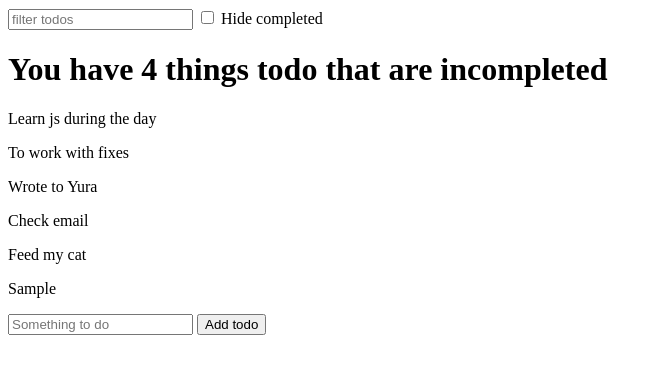
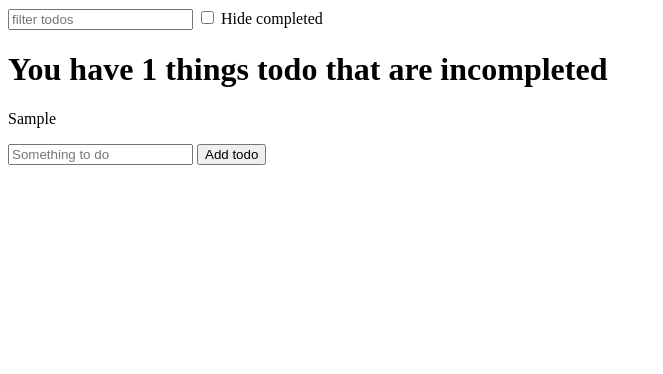
Before and after one commit to SergijPSO/todo-app-js, a plain HTML site: page index.html in a window 1280 px wide. Both pictures are taken after typing "Sample" into the empty fields and a click on the button "Add todo". Shown: the whole page, without its empty margins (0-663 px from the left). Drawn offline with Linux system fonts and the light colour scheme.

Commit message:
added local storage functionality

```diff
--- a/index.html
+++ b/index.html
@@ -6,15 +6,17 @@
     <meta name="viewport" content="width=device-width, initial-scale=1.0">
     <title>ToDo App</title>
 </head>
+
 <body>
     <input id="search-text" placeholder="filter todos" type="text">
     <label>
         <input type="checkbox" id="hide-completed"> Hide completed
     </label>
+
     <div id="todos"></div>
     <form id="todo-item">
         <input placeholder="Something to do" type="text" name="text">
-        <button>Add todo</button>
+        <button   id = "add-todo">Add todo</button>
     </form>
     <script src="./todo.js"></script>
 </body>
--- a/todo.js
+++ b/todo.js
@@ -1,32 +1,41 @@
 'use strict'
 
 let todos = [
-  {
-    text: 'Learn js during the day',
-    completed: false
-  },
-  {
-    text: 'To work with fixes',
-    completed: false
-  },
-  {
-    text: 'Wrote to Yura',
-    completed: true
-  },
-  {
-    text: 'Check email',
-    completed: false
-  },
-  {
-    text: 'Feed my cat',
-    completed: true
-  }
+  // {
+  //   text: 'Learn js during the day',
+  //   completed: false
+  // },
+  // {
+  //   text: 'To work with fixes',
+  //   completed: false
+  // },
+  // {
+  //   text: 'Wrote to Yura',
+  //   completed: true
+  // },
+  // {
+  //   text: 'Check email',
+  //   completed: false
+  // },
+  // {
+  //   text: 'Feed my cat',
+  //   completed: true
+  // }
 ]
 
 const filters = {
   searchText: '',
   hideCompleted: false
 }
+
+// Check for existing saved data
+
+const todosJSON = localStorage.getItem('todos')
+if(todosJSON !== null) {
+  todos = JSON.parse(todosJSON)
+  console.log(todos)
+}
+
 
 function renderTodos(todos, filters) {
   let filteredTodos = todos.filter(function (todo)  {
@@ -56,12 +65,26 @@ function renderTodos(todos, filters) {
 
   filteredTodos.forEach((todoItem) => {
     const todoParagraph = document.createElement('p')
-    todoParagraph.textContent = todoItem.text
+
+    if(todoItem.text.length > 0) {
+      todoParagraph.textContent = todoItem.text
+    } else {
+      todoParagraph.textContent = 'Empty string'
+    }
+
     document.querySelector('#todos').appendChild(todoParagraph)
   })
 }
 
 renderTodos(todos, filters)
+
+// document.querySelector('#add-button').addEventListener('click', function(e) {
+//   todos.push({
+//     text: e.target.elements.text.value,
+//     completed: false
+//   })
+//   renderTodos(todos, filters)
+// })
 
 document.querySelector('#search-text').addEventListener('input', function(e) {
   console.log(e.target.value)
```
